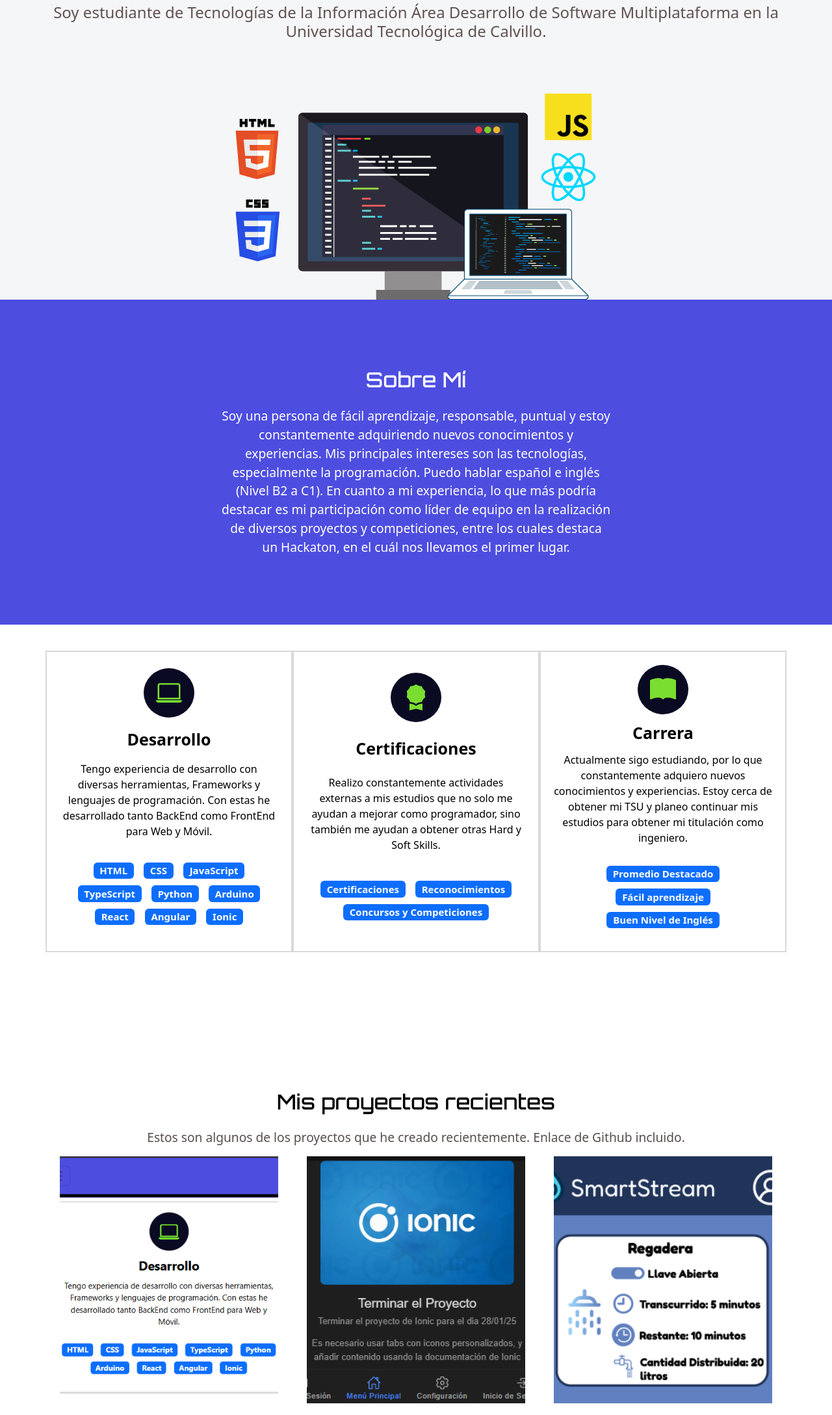
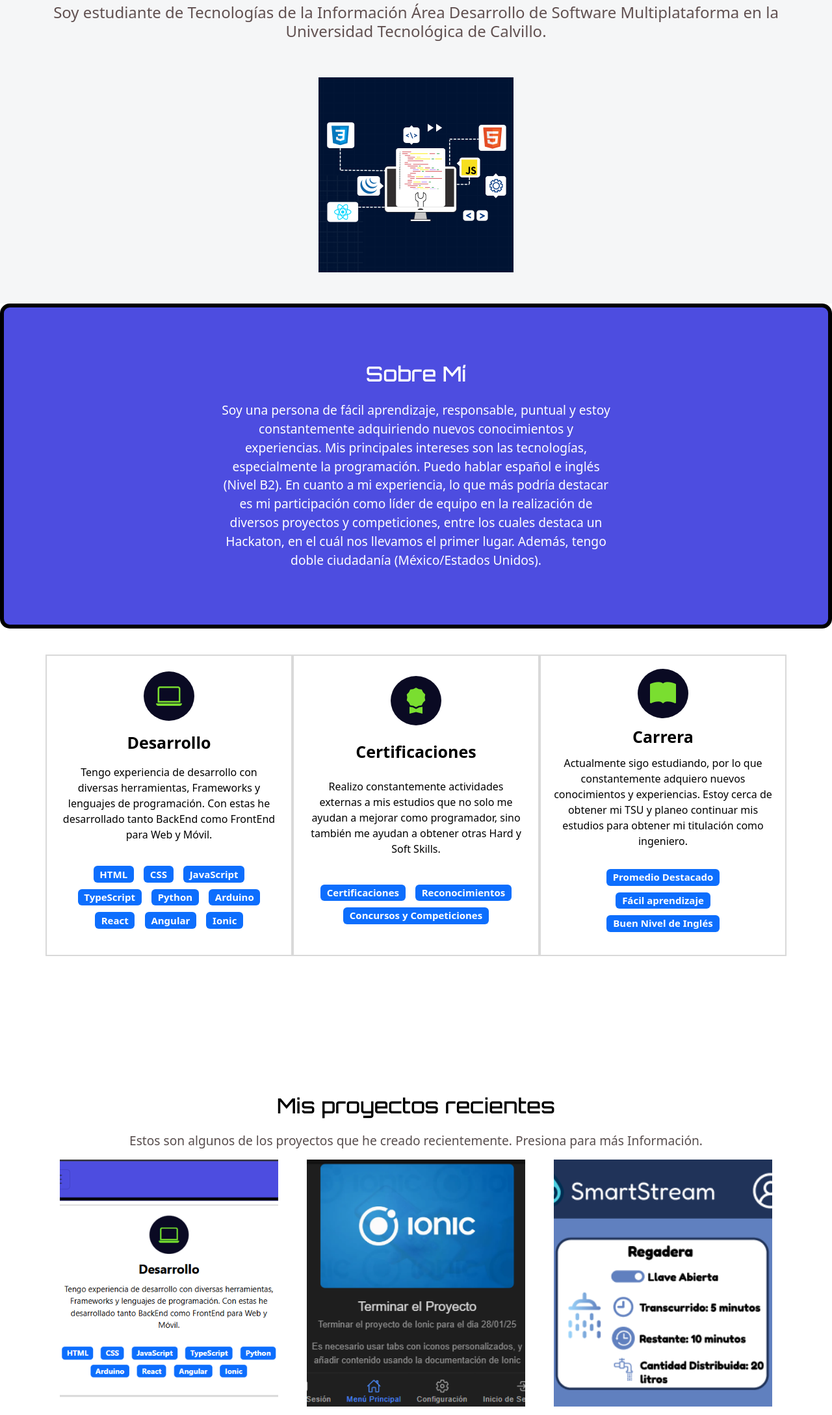
Before and after one commit to AndrosRC/PortafolioWeb, a plain HTML site: page index.html in a window 1280 px wide. Shown: the part 467-2644 px from the top of the page at 65% size. Drawn offline with nearby package versions, Linux system fonts and the light colour scheme.

Commit message:
Modificaciones en Responsividad

```diff
--- a/index.html
+++ b/index.html
@@ -73,22 +73,24 @@
         <h2>Soy estudiante de Tecnologías de la Información Área Desarrollo de Software Multiplataforma en la Universidad Tecnológica de Calvillo.</h2>
       </div>
       <div class="main-inferior">
-        <img class="main-inferior-imagen img-fluid" src="imagenes/main-inferior.svg" alt="Monitor, laptop y logos de HTML, CSS, JavaScript y React.">
+        <img class="main-inferior-imagen img-fluid" src="imagenes/ImagenDeveloper.png" alt="PC con herramientas de desarrollo">
       </div>
+      <br><br>
     </section>
 
     <!-- Sobre mi -->
     <section id="acerca" class="acerca seccion-oscura">
-      <br><br><br><br>
+      <br><br><br><br><br>
       <div class="contenedor">
         <h2 class="seccion-titulo">Sobre Mí</h2>
         <p class="seccion-texto">
           Soy una persona de fácil aprendizaje, responsable, puntual y estoy constantemente adquiriendo nuevos conocimientos y experiencias.
-          Mis principales intereses son las tecnologías, especialmente la programación. Puedo hablar español e inglés (Nivel B2 a C1).
+          Mis principales intereses son las tecnologías, especialmente la programación. Puedo hablar español e inglés (Nivel B2).
           En cuanto a mi experiencia, lo que más podría destacar es mi participación como líder de equipo en la realización de diversos proyectos y competiciones, entre los cuales destaca un Hackaton, en el cuál nos llevamos el primer lugar.
+          Además, tengo doble ciudadanía (México/Estados Unidos).
         </p>
       </div>
-      <br><br><br><br>
+      <br><br><br><br><br>
     </section>
 
     <!-- Experiencia -->
@@ -142,7 +144,7 @@
     <section id="portafolio" class="proyectos-recientes seccion-clara d-flex flex-column">
       <br><br><br><br>
       <h2 class="seccion-titulo texto-negro">Mis proyectos recientes</h2>
-      <h3 class="seccion-descripcion">Estos son algunos de los proyectos que he creado recientemente. Enlace de Github incluido.</h3>
+      <h3 class="seccion-descripcion">Estos son algunos de los proyectos que he creado recientemente. Presiona para más Información.</h3>
 
       <!-- Portafolio de Proyectos -->
       <div class="container text-center portafolio-contenedor">
@@ -207,6 +209,7 @@
           <div class="modal-body text-center">
             <img src="imagenes/proyectos/Portafolio.png" class="img-fluid mb-3" alt="Portafolio">
             <p>Mi portafolio personal, desarrollado con HTML, CSS y Bootstrap.</p>
+            <p>Fecha: 15/02/25</p>
             <a href="https://github.com/AndrosRC/PortafolioWeb" target="_blank" class="btn btn-primary">
               <i class="bi bi-github"></i> Ver en GitHub
             </a>
@@ -226,6 +229,7 @@
           <div class="modal-body text-center">
             <img src="imagenes/proyectos/IonicBase.png" class="img-fluid mb-3" alt="Bases de Ionic">
             <p>Aplicación básica en Ionic para comprender la estructura y funcionalidades de este framework.</p>
+            <p>Fecha: 28/01/25</p>
             <a href="https://github.com/AndrosRC/IonicProyecto1" target="_blank" class="btn btn-primary">
               <i class="bi bi-github"></i> Ver en GitHub
             </a>
@@ -245,6 +249,7 @@
           <div class="modal-body text-center">
             <img src="imagenes/proyectos/SmartStreamPortafolio.png" class="img-fluid mb-3" alt="SmartStream">
             <p>Sistema de monitoreo y control de consumo de agua con Tecnología IoT (usando un ESP32) y React Native.</p>
+            <p>Fecha: 30/11/24</p>
             <a href="https://github.com/AndrosRC/SmartStream" target="_blank" class="btn btn-primary">
               <i class="bi bi-github"></i> Ver en GitHub
             </a>
@@ -259,7 +264,7 @@
       <h2 class="seccion-titulo texto-negro">Certificaciones</h2>
       <div class="card mb-4">
         <div class="card-header">
-          Aquí una lista de mis Certificaciones y Reconocimientos. Presiona para ver más Información.
+          Aquí una lista de mis Certificaciones y Reconocimientos. Presiona para más Información.
         </div>
         <ul class="list-group list-group-flush">
           <li class="list-group-item">
--- a/style.css
+++ b/style.css
@@ -56,6 +56,8 @@ h1 {
 .seccion-oscura {
   color: white;
   background-color: #4d4de0;
+  border: 6px solid black;
+  border-radius: 15px;
 }
 
 .seccion-clara {
@@ -447,6 +449,7 @@ footer {
 
 @media screen and (min-width: 700px) {
   .main-inferior-imagen {
-    max-width: 600px;
+    max-width: 500px;
+    max-height: 300px;
   }
 }
```
Also changed, not shown: imagenes/ImagenDeveloper.png (added), imagenes/main-inferior.svg (deleted).
